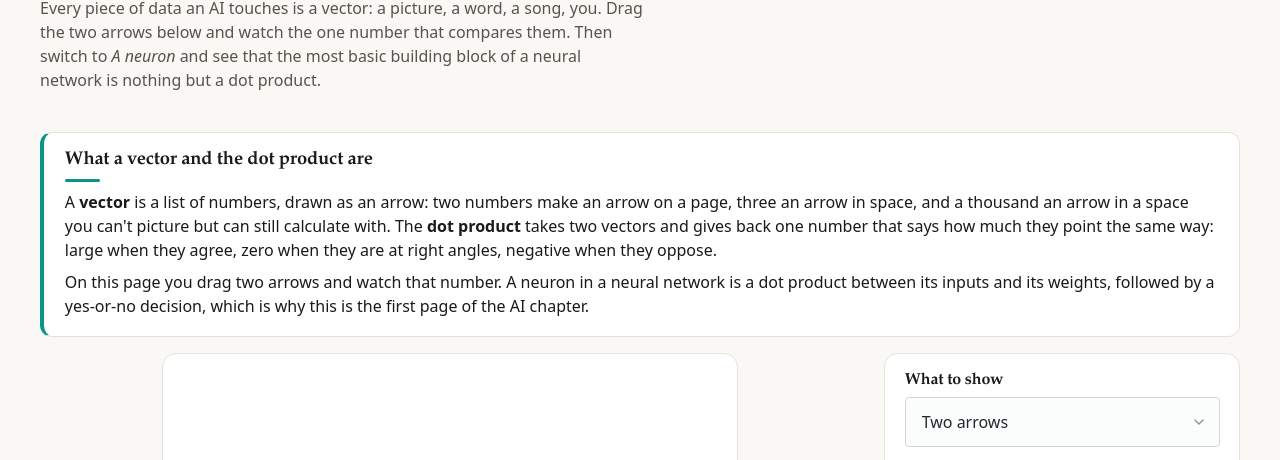
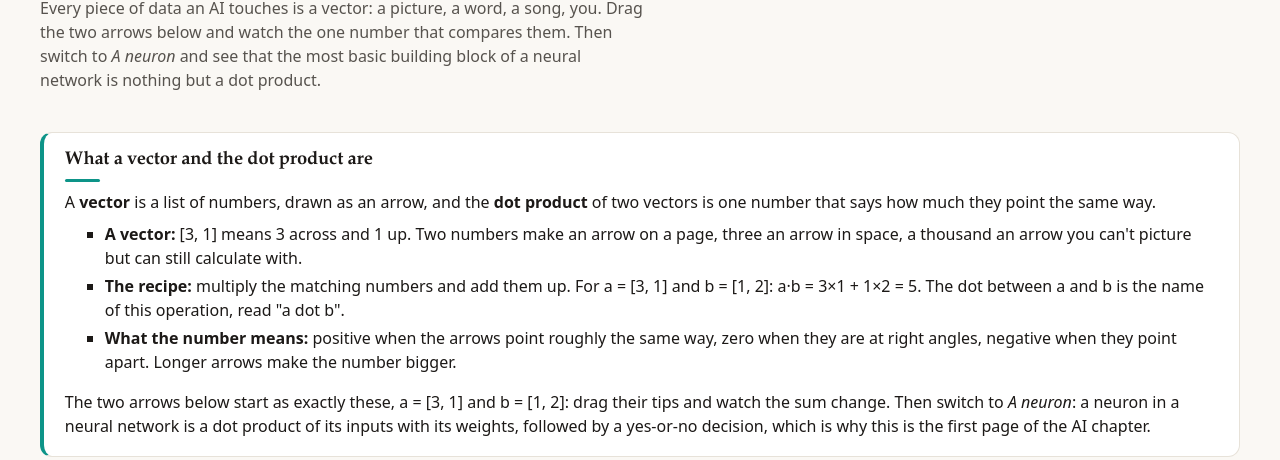
Before and after one commit to sarathsp06/lilavati, a plain HTML site: page web/dot-product/index.html in a window 1280 px wide. Shown: the part 288-748 px from the top of the page. Drawn offline with nearby package versions, Linux system fonts and the light colour scheme; a script that the page names is missing.

Commit message:
Dot product: say plainly what a vector and the dot product are, with the recipe on the starting arrows
What it is is now one sentence and three bullets (a vector, the recipe a·b = 3×1 + 1×2 = 5, what the number means).
The readout no longer uses · as a separator next to a·b, and negative numbers sit in brackets.

Co-Authored-By: Claude Opus 5.5 (1M context) <noreply@anthropic.com>

```diff
--- a/web/dot-product/app.js
+++ b/web/dot-product/app.js
@@ -29,6 +29,7 @@ function ball(p, r, n, color) {
   const pts = n === '1' ? [r, 0, 0, r, -r, 0, 0, -r] : n === 'inf' ? [r, r, -r, r, -r, -r, r, -r] : null;
   if (pts) p.poly(pts, undefined, null, color, 2); else p.poly(Array.from({ length: 96 }, (_, k) => [r * Math.cos(k * Math.PI / 48), r * Math.sin(k * Math.PI / 48)]).flat(), undefined, null, color, 2);
 }
+const fp = v => { const t = fmt(v, 1); return t[0] === "-" ? `(${t})` : t; };   // negatives in brackets: 2×(−1), not 2×-1
 const deg = v => (v * 180 / Math.PI).toFixed(0);
 
 // ---------- the neuron: two kinds of points, a line that sorts them ----------
@@ -93,7 +94,7 @@ function draw(hit) {
     P.dot(a[0], a[1], 7, COL.v).dot(b[0], b[1], 7, COL.w);
     const cs = cosine(F(...a), F(...b)), ang = Math.acos(Math.max(-1, Math.min(1, cs)));
     const nm = norm === '1' ? '‖a‖₁' : norm === 'inf' ? '‖a‖∞' : '|a|';
-    $('say').innerHTML = `a·b = ${fmt(a[0], 1)}×${fmt(b[0], 1)} + ${fmt(a[1], 1)}×${fmt(b[1], 1)} = <b>${fmt(d)}</b> · angle <b>${deg(ang)}°</b> · cos θ = <b>${fmt(cs)}</b> · ${nm} = <b>${fmt(len(a))}</b>, |b| = <b>${fmt(Math.hypot(...b))}</b>`;
+    $('say').innerHTML = `a·b = ${fp(a[0])}×${fp(b[0])} + ${fp(a[1])}×${fp(b[1])} = <b>${fmt(d)}</b>. Angle θ (theta) between them: <b>${deg(ang)}°</b>, cos θ = <b>${fmt(cs)}</b>. Lengths: ${nm} = <b>${fmt(len(a))}</b>, |b| = <b>${fmt(Math.hypot(...b))}</b>.`;
   } else {
     neuronShade(P, w, bias); points(P, hit);
     P.arrow(w[0], w[1], COL.w, { label: 'w' }).dot(w[0], w[1], 7, COL.w);
--- a/web/dot-product/index.html
+++ b/web/dot-product/index.html
@@ -18,7 +18,13 @@
 
     <section id="what" data-label="What it is" class="block what reveal">
       <h2>What a vector and the dot product are</h2>
-      <p>A <strong>vector</strong> is a list of numbers, drawn as an arrow: two numbers make an arrow on a page, three an arrow in space, and a thousand an arrow in a space you can't picture but can still calculate with. The <strong>dot product</strong> takes two vectors and gives back one number that says how much they point the same way: large when they agree, zero when they are at right angles, negative when they oppose.</p><p>On this page you drag two arrows and watch that number. A neuron in a neural network is a dot product between its inputs and its weights, followed by a yes-or-no decision, which is why this is the first page of the AI chapter.</p>
+      <p>A <strong>vector</strong> is a list of numbers, drawn as an arrow, and the <strong>dot product</strong> of two vectors is one number that says how much they point the same way.</p>
+      <ul>
+        <li><strong>A vector:</strong> [3, 1] means 3 across and 1 up. Two numbers make an arrow on a page, three an arrow in space, a thousand an arrow you can't picture but can still calculate with.</li>
+        <li><strong>The recipe:</strong> multiply the matching numbers and add them up. For a = [3, 1] and b = [1, 2]: a·b = 3×1 + 1×2 = 5. The dot between a and b is the name of this operation, read "a dot b".</li>
+        <li><strong>What the number means:</strong> positive when the arrows point roughly the same way, zero when they are at right angles, negative when they point apart. Longer arrows make the number bigger.</li>
+      </ul>
+      <p>The two arrows below start as exactly these, a = [3, 1] and b = [1, 2]: drag their tips and watch the sum change. Then switch to <em>A neuron</em>: a neuron in a neural network is a dot product of its inputs with its weights, followed by a yes-or-no decision, which is why this is the first page of the AI chapter.</p>
     </section>
 
     <section id="play" data-label="Play">
```
